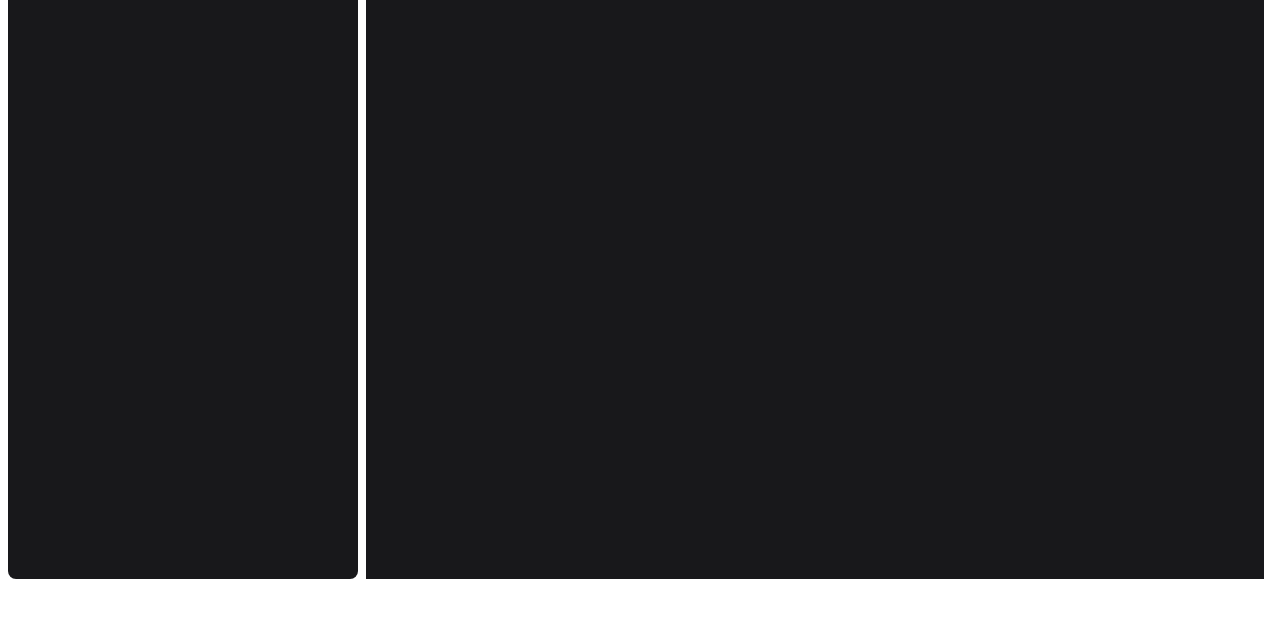
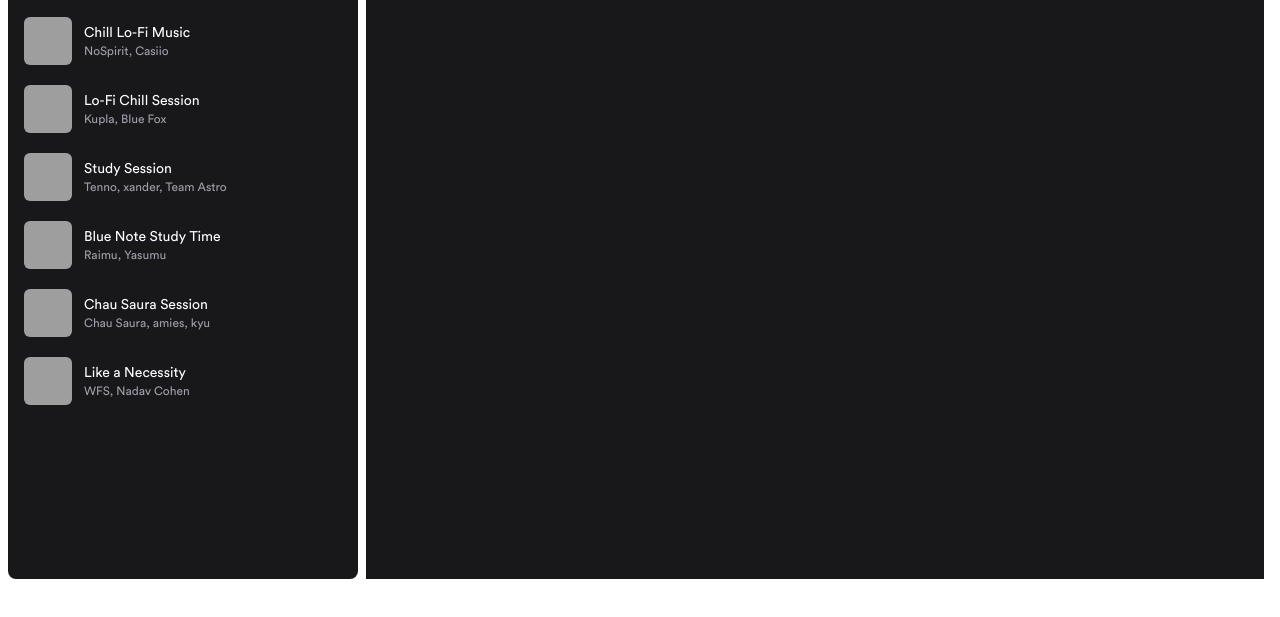
Before and after one commit to omancillav/spotify-astro-clone, an Astro site: page / in a window 1280 px wide. Shown: the part 155-772 px from the top of the page. Built offline with nearby package versions, Linux system fonts and the light colour scheme; Astro itself is replaced by a stand-in of ours; grey boxes are pictures that could not be loaded.

Commit message:
feat: add SideMenuCard component and integrate playlists into AsideMenu

```diff
--- a/src/components/AsideMenu.astro
+++ b/src/components/AsideMenu.astro
@@ -3,6 +3,8 @@
 import HomeIcon from "../icons/Home.astro";
 import SearchIcon from "../icons/Search.astro";
 import SideMenuItem from "./SideMenuItem.astro";
+import SideMenuCard from "./SideMenuCard.astro";
+import { playlists } from "@/lib/data";
 ---
 
 <nav class="flex flex-col gap-2 flex-1">
@@ -19,11 +21,13 @@
     </ul>
   </div>
   <div class="bg-zinc-900 rounded-lg p-2 w-full flex-1">
-    <ul>
+    <ul class="flex flex-col gap-1 h-full overflow-y-auto">
       <SideMenuItem href="/#">
         <LibraryIcon />
         Your Library
       </SideMenuItem>
+
+      {playlists.map((playlist) => <SideMenuCard playlist={playlist} />)}
     </ul>
   </div>
 </nav>
--- /dev/null
+++ b/src/components/SideMenuCard.astro
@@ -0,0 +1,27 @@
+---
+import type { Playlist } from "@/lib/data";
+
+interface Props {
+  playlist: Playlist;
+}
+
+const { playlist } = Astro.props;
+const { id, cover, title, artists, color } = playlist;
+
+const artistString = artists.join(", ");
+---
+
+<a
+  href={`/playlist/${id}`}
+  class="playlist-item flex relative p-2 overflow-hidden items-center gap-3 rounded-md hover:bg-zinc-800"
+>
+  <picture class="w-12 h-12 flex-none">
+    <img src={cover} alt={title} class="object-cover w-full h-full rounded-md" />
+  </picture>
+
+  <div class="flex flex-auto flex-col truncate">
+    <h4 class="text-white text-sm">{title}</h4>
+    <span class="text-xs text-zinc-400">{artistString}</span>
+
+  </div>
+</a>
```
Also changed, not shown: tsconfig.json (+7 -1 lines).
